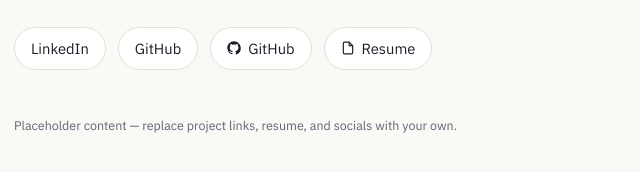
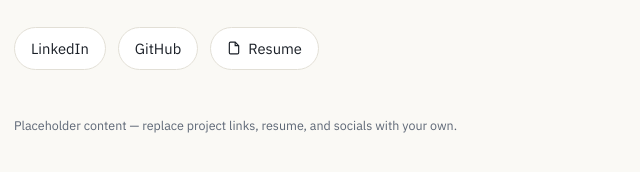
Before and after one commit to Menuka86/Menuka86.github.io, a plain HTML site: page index.html in a window 1280 px wide. Shown: the part 2494-2666 px from the top of the page, 194-834 px from the left. Drawn offline with nearby package versions, Linux system fonts and the light colour scheme.

Commit message:
index.html

```diff
--- a/index.html
+++ b/index.html
@@ -380,12 +380,9 @@
      <a href="https://github.com/Menuka86" target="_blank" rel="noopener">
   GitHub
 </a>
-      <a href="#">
-        <svg viewBox="0 0 24 24" fill="currentColor"><path d="M12 .5C5.65.5.5 5.65.5 12c0 5.1 3.3 9.4 7.9 10.9.6.1.8-.25.8-.58v-2.02c-3.2.7-3.9-1.37-3.9-1.37-.53-1.34-1.3-1.7-1.3-1.7-1.06-.73.08-.71.08-.71 1.18.08 1.8 1.2 1.8 1.2 1.04 1.8 2.73 1.28 3.4.98.1-.76.4-1.28.73-1.58-2.56-.29-5.25-1.28-5.25-5.7 0-1.26.45-2.29 1.2-3.1-.12-.29-.52-1.47.11-3.06 0 0 .98-.31 3.2 1.18a11.1 11.1 0 0 1 5.83 0c2.22-1.5 3.2-1.18 3.2-1.18.63 1.6.23 2.77.11 3.06.75.81 1.2 1.84 1.2 3.1 0 4.43-2.7 5.4-5.27 5.69.42.36.78 1.08.78 2.17v3.22c0 .33.2.7.8.58A10.52 10.52 0 0 0 23.5 12C23.5 5.65 18.35.5 12 .5z"/></svg>GitHub
-      </a>
-      <a href="#">
-        <svg viewBox="0 0 24 24" fill="none" stroke="currentColor" stroke-width="2"><path d="M14 2H6a2 2 0 0 0-2 2v16a2 2 0 0 0 2 2h12a2 2 0 0 0 2-2V8z"/><path d="M14 2v6h6"/></svg>Resume
-      </a>
+       <a href="Menuka_Mukhiya_Resume.pdf" download>
+  <svg viewBox="0 0 24 24" fill="none" stroke="currentColor" stroke-width="2"><path d="M14 2H6a2 2 0 0 0-2 2v16a2 2 0 0 0 2 2h12a2 2 0 0 0 2-2V8z"/><path d="M14 2v6h6"/></svg>Resume
+</a>
     </div>
     <div class="copyright">Placeholder content — replace project links, resume, and socials with your own.</div>
   </div>
```
